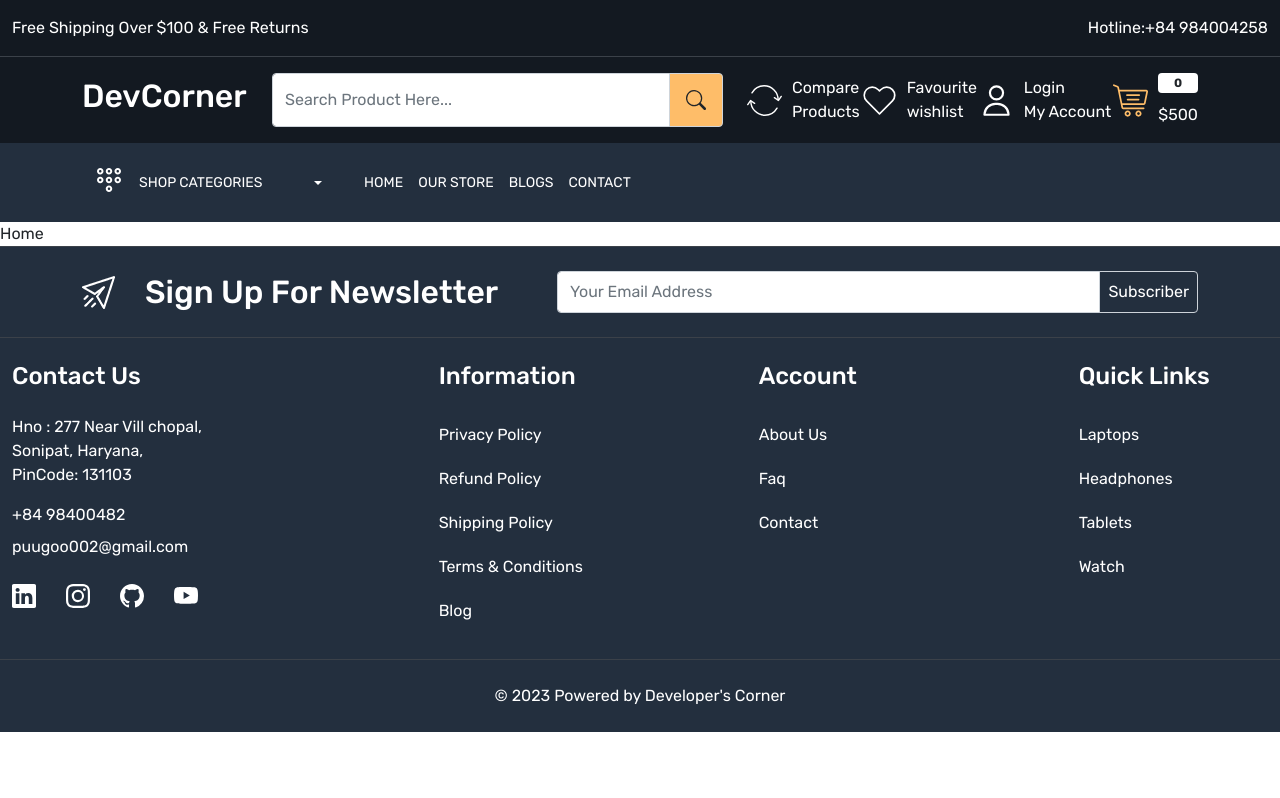
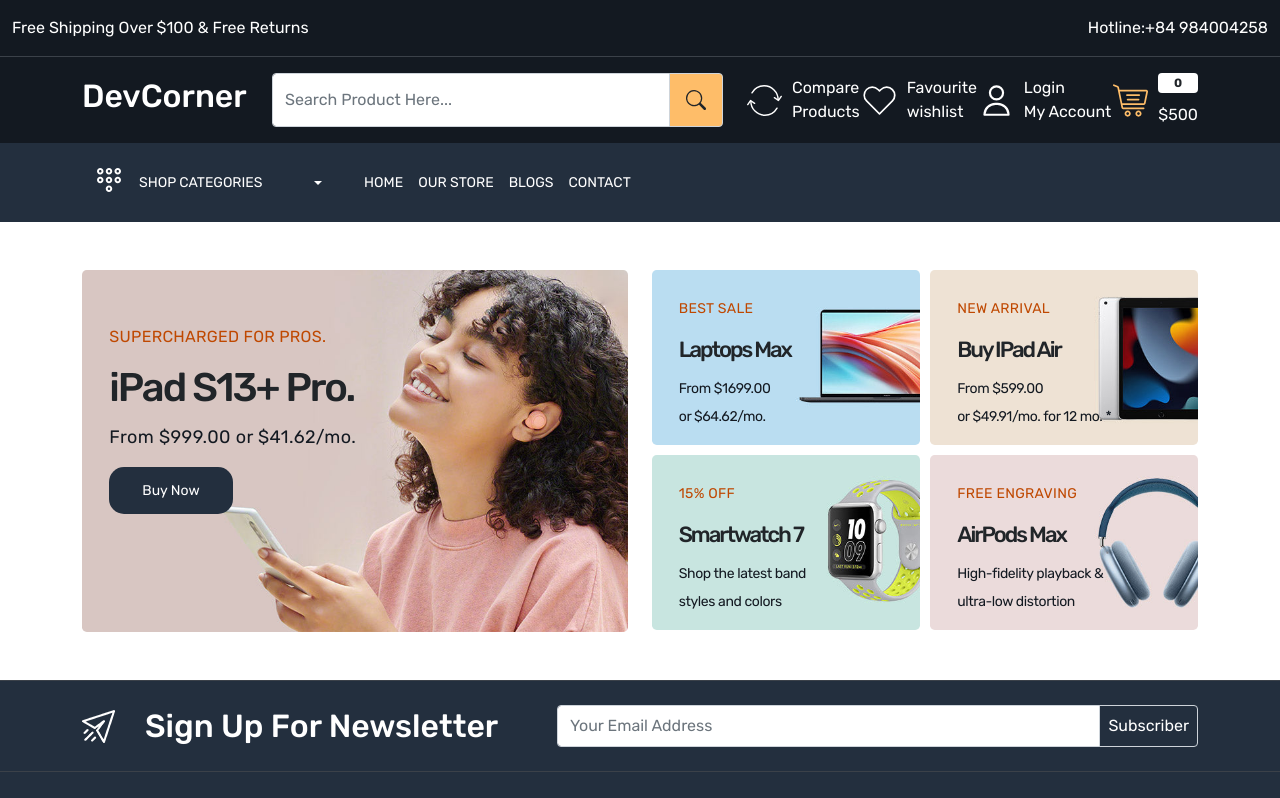
Before and after one commit to PuuGoo/E_Ecommerce_Puu, a React (Create React App) app: page / in a window 1280 px wide. Shown: the top 798 px of the page. Built offline with nearby package versions, Linux system fonts and the light colour scheme.

Commit message:
Home_Banner

```diff
--- a/src/App.css
+++ b/src/App.css
@@ -8,6 +8,7 @@
   --color-3b4149: #3b4149;
   --color-febd69: #febd69;
   --color-232f3e: #232f3e;
+  --color-bf4800: #bf4800;
 }
 body {
   font-family: "Rubik", sans-serif;
@@ -28,6 +29,18 @@
 }
 .gap-30 {
   gap: 30px;
+}
+
+.button {
+  background-color: var(--color-232f3e);
+  color: white;
+  font-size: 14px;
+  padding: 13px 33px;
+  border-radius: 15px;
+}
+.button:hover {
+  background-color: var(--color-febd69);
+  color: var(--color-131921);
 }
 
 /* Các thành phần Header */
@@ -70,7 +83,7 @@
   width: 100%;
   transform: translate(0px, 62px) !important;
 }
-.header-bottom .dropdown-item{
+.header-bottom .dropdown-item {
   padding: 20px;
   margin-bottom: 3px;
   border-bottom: 1px solid var(--color-3b4149);
@@ -80,12 +93,6 @@
   color: var(--color-febd69) !important;
 }
 /* Các thành phần Header Kết Thúc Ở Đây*/
-
-
-
-
-
-
 
 /* Các thành phần Footer */
 
@@ -102,3 +109,65 @@
 }
 
 /* Các thành phần Footer Kết Thúc Ở Đây*/
+
+/* Các thành phần Trang Chủ*/
+
+.main-banner-content {
+  top: 15%;
+  left: 5%;
+}
+.main-banner-content h4 {
+  font-size: 16px;
+  font-weight: 400;
+  line-height: 24px;
+  color: var(--color-bf4800);
+  margin: 0 0 12px;
+  letter-spacing: 0.3px;
+  text-transform: uppercase;
+}
+.main-banner-content h5 {
+  font-size: 40px;
+  font-weight: 500;
+  line-height: 54px;
+  letter-spacing: -2px;
+  padding: 0;
+  text-transform: none;
+}
+.main-banner-content p {
+  font-size: 18px;
+  line-height: 28px;
+  letter-spacing: 0.4px;
+  color: var(--color-131921);
+}
+
+.small-banner-content {
+  top: 15%;
+  left: 10%;
+}
+.small-banner-content h4 {
+  font-size: 14px;
+  font-weight: 400;
+  line-height: 24px;
+  color: var(--color-bf4800);
+  margin: 0 0 12px;
+  letter-spacing: 0.3px;
+  text-transform: uppercase;
+}
+.small-banner-content h5 {
+  font-size: 22px;
+  font-weight: 500;
+  line-height: 34px;
+  letter-spacing: -2px;
+  padding: 0;
+  text-transform: none;
+}
+.small-banner-content p {
+  font-size: 14px;
+  line-height: 28px;
+  letter-spacing: -0.4px;
+  color: var(--color-131921);
+}
+.small-banner {
+  width: 49%;
+}
+/* Các thành phần Trang Chủ Kết Thúc Ở Đây*/
--- a/src/pages/Home.js
+++ b/src/pages/Home.js
@@ -1,9 +1,92 @@
-import React from 'react'
+import React from "react";
+import { Link } from "react-router-dom";
 
 const Home = () => {
   return (
-    <div>Home</div>
-  )
-}
+    <>
+      <section className="home-wrapper-1 py-5">
+        <div className="container">
+          <div className="row">
+            <div className="col-6">
+              <div className="main-banner position-relative">
+                <img
+                  src="images/main-banner-1.jpg"
+                  className="img-fluid rounded-3"
+                  alt="main banner"
+                />
+                <div className="main-banner-content position-absolute">
+                  <h4>SUPERCHARGED FOR PROS.</h4>
+                  <h5>iPad S13+ Pro.</h5>
+                  <p>From $999.00 or $41.62/mo.</p>
+                  <Link className="button">Buy Now</Link>
+                </div>
+              </div>
+            </div>
+            <div className="col-6">
+              <div className="d-flex flex-wrap gap-10 justify-content-between align-items-center">
+                <div className="small-banner position-relative">
+                  <img
+                    src="images/catbanner-01.jpg"
+                    className="img-fluid rounded-3"
+                    alt="main banner"
+                  />
+                  <div className="small-banner-content position-absolute">
+                    <h4>BEST SALE</h4>
+                    <h5>Laptops Max</h5>
+                    <p>
+                      From $1699.00 <br /> or $64.62/mo.
+                    </p>
+                  </div>
+                </div>
+                <div className="small-banner position-relative">
+                  <img
+                    src="images/catbanner-03.jpg"
+                    className="img-fluid rounded-3"
+                    alt="main banner"
+                  />
+                  <div className="small-banner-content position-absolute">
+                    <h4>NEW ARRIVAL</h4>
+                    <h5>Buy IPad Air</h5>
+                    <p>
+                      From $599.00 <br /> or $49.91/mo. for 12 mo. *
+                    </p>
+                  </div>
+                </div>
+                <div className="small-banner position-relative">
+                  <img
+                    src="images/catbanner-02.jpg"
+                    className="img-fluid rounded-3"
+                    alt="main banner"
+                  />
+                  <div className="small-banner-content position-absolute">
+                    <h4>15% OFF</h4>
+                    <h5>Smartwatch 7</h5>
+                    <p>
+                      Shop the latest band <br /> styles and colors
+                    </p>
+                  </div>
+                </div>
+                <div className="small-banner position-relative">
+                  <img
+                    src="images/catbanner-04.jpg"
+                    className="img-fluid rounded-3"
+                    alt="main banner"
+                  />
+                  <div className="small-banner-content position-absolute">
+                    <h4>FREE ENGRAVING</h4>
+                    <h5>AirPods Max</h5>
+                    <p>
+                      High-fidelity playback & <br /> ultra-low distortion
+                    </p>
+                  </div>
+                </div>
+              </div>
+            </div>
+          </div>
+        </div>
+      </section>
+    </>
+  );
+};
 
-export default Home
+export default Home;
```
